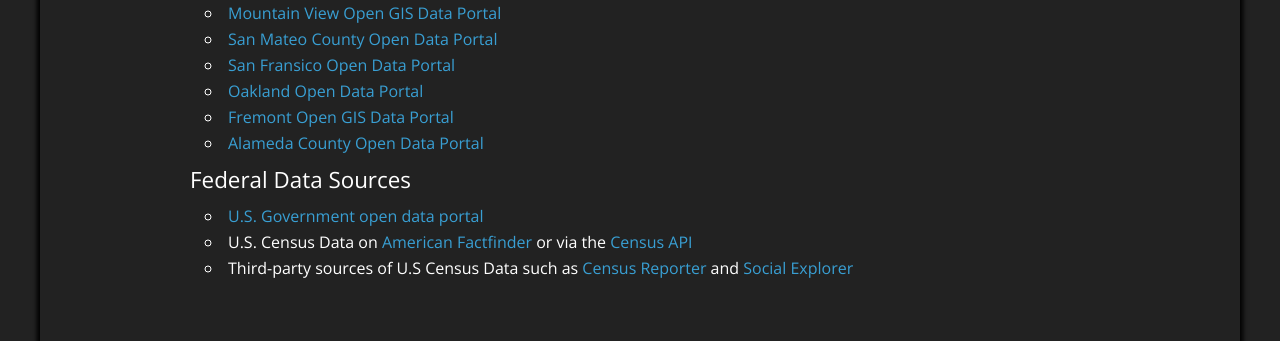
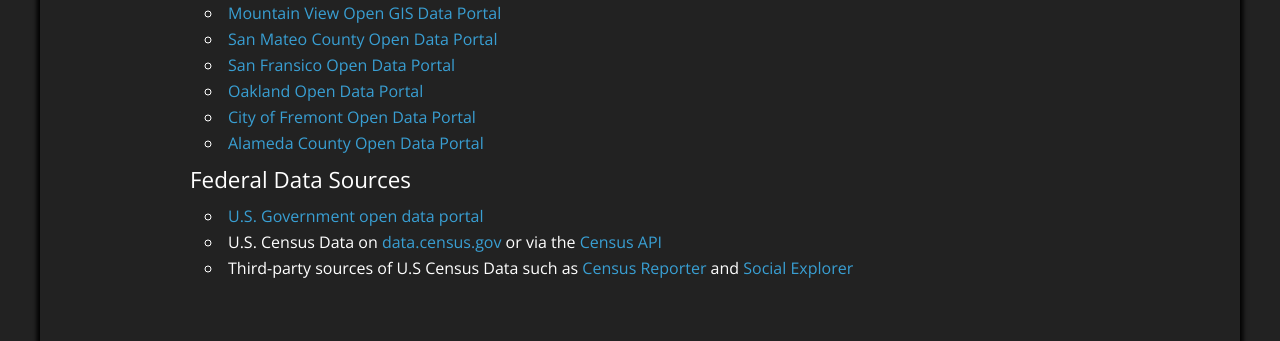
Before and after one commit to codeforsanjose/codeforsanjose.github.io, a Jekyll site: the page built from faq.html, in a window 1280 px wide and 900 px high, scrolled down 3000 px. Shown: the part 297-638 px from the top of the window. Built offline with Jekyll 4.4.1, drawn with Linux system fonts in a browser that asks for light colours; nearby versions of some CDN libraries.

Commit message:
Fix broken FAQ links: update Oakland, Fremont, and Census data sources (#136)
### :scroll: Description

- Describe the general shape of this PR (new feature? refactor? bug fix?
one-line change?)
Bug fix

- Describe what changes are being made
Updated broken links in the FAQ page:
- Replaced deprecated American FactFinder with data.census.gov
- Updated Oakland Open Data Portal link to official site
- Replaced Fremont GIS portal with CA Open Data filtered results

- Describe why these changes are being made
Some links in the FAQ were outdated or no longer accessible, which
negatively impacts user experience.

- List the use cases and edge cases relevant to this PR
Users accessing FAQ links will now be directed to valid and working data
sources.

- Describe how errors will be handled. How will we know if this code
breaks in production
Low risk change. Only static links were updated. Any issue would be
visible immediately if links fail to open.

- Describe any external libraries/dependencies added or removed in this
PR
None

- Describe any security risks are there regarding this change
None

- Describe how you tested these changes
Manually opened and verified each updated link in the browser.

- Link to relevant external documentation
https://data.census.gov/
https://www.oaklandca.gov/topics/data
https://data.ca.gov/search?q=fremont


--------------------------
### :clipboard: Mandatory Checklist

- [x] Linked to the Github Issues being addressed using the right
sidebar :arrow_right:
- [ ] Have you discussed these changes with the project leader(s)?
- [x] Do all variable and function names communicate what they do?
- [x] Were all the changes commented and / or documented?
- [x] Is the PR the right size?
- [x] Does all work in progress, temporary, or debugger code have a TODO
comment with links to Github issues?
- [ ] *If you changed the user interface, did you add before and after
screenshots to below?*

--------------------------
### :framed_picture: Screenshots and Screen Recordings

#### Before
N/A

#### After
N/A
<!--- Add after screenshots here -->
<img width="1440" height="900" alt="Screen Shot 2026-03-27 at 7 08 58
AM"
src="https://github.com/user-attachments/assets/91f5991a-5fd2-40e4-8d5e-fd0a7ff0f50e"
/>


--------------------------
### :blue_book: Glossary
- PR = Pull Request

```diff
--- a/faq.html
+++ b/faq.html
@@ -144,10 +144,9 @@
                 Data Portal</a></li>
         <li><a href="https://datasf.org/opendata/" target="_blank" rel="noopener noref">San Fransico Open
                 Data Portal</a></li>
-        <li><a href="https://data.oaklandnet.com/" target="_blank" rel="noopener noref">Oakland Open Data
+        <li><a href="https://data.oaklandca.gov/" target="_blank" rel="noopener noref">Oakland Open Data
                 Portal</a></li>
-        <li><a href="http://egis-cofgis.opendata.arcgis.com/" target="_blank" rel="noopener noref">Fremont
-                Open GIS Data Portal</a></li>
+        <li><a href="https://fremont-ca-open-data-cofgis.hub.arcgis.com/" target="_blank" rel="noopener noref">City of Fremont Open Data Portal</a></li>
         <li><a href="https://data.acgov.org/" target="_blank" rel="noopener noref">Alameda County Open Data
                 Portal</a></li>
     </ul>
@@ -155,8 +154,8 @@
     <ul>
         <li><a href="https://www.data.gov/" target="_blank" rel="noopener noref">U.S. Government open data
                 portal</a></li>
-        <li>U.S. Census Data on <a href="https://factfinder.census.gov/faces/nav/jsf/pages/index.xhtml"
-                target="_blank" rel="noopener noref">American Factfinder</a> or via
+        <li>U.S. Census Data on <a href="https://data.census.gov/"
+                target="_blank" rel="noopener noref">data.census.gov</a> or via
             the <a href="https://www.census.gov/developers/">Census API</a></li>
         <li>Third-party
             sources of U.S Census Data such as
```
